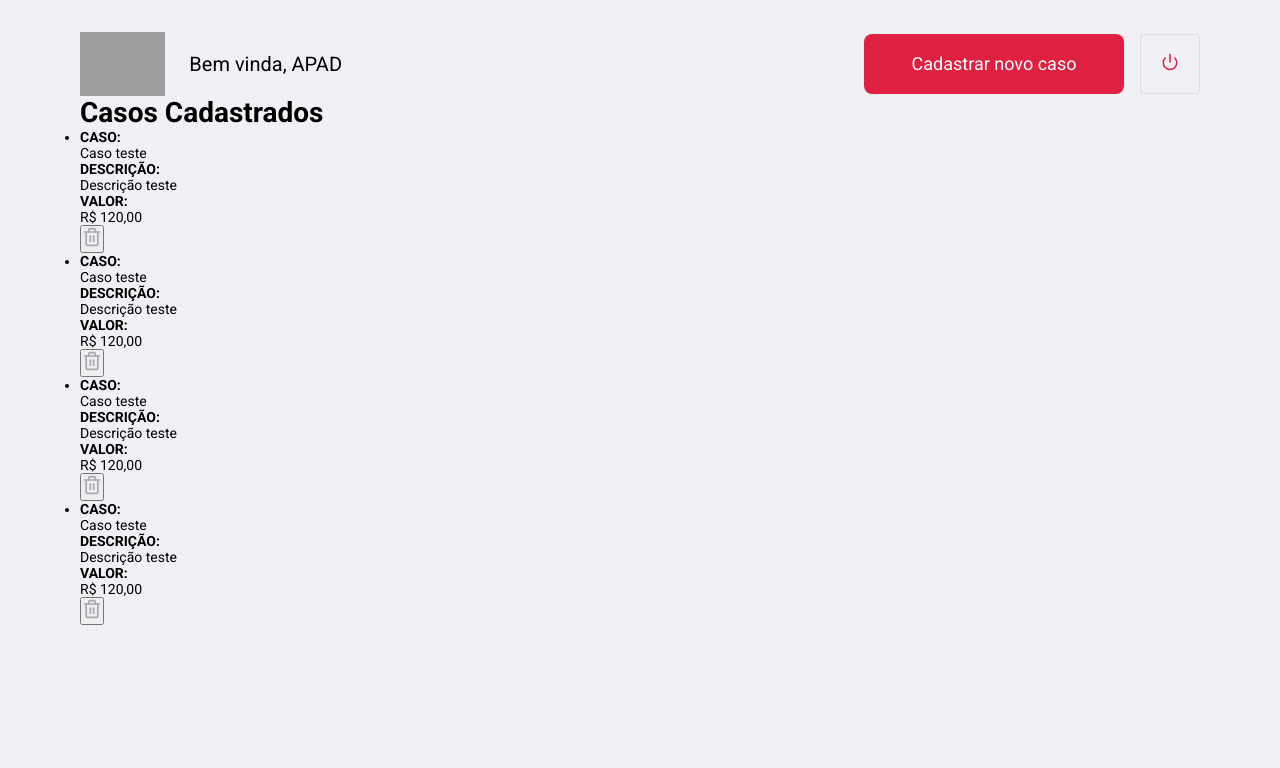
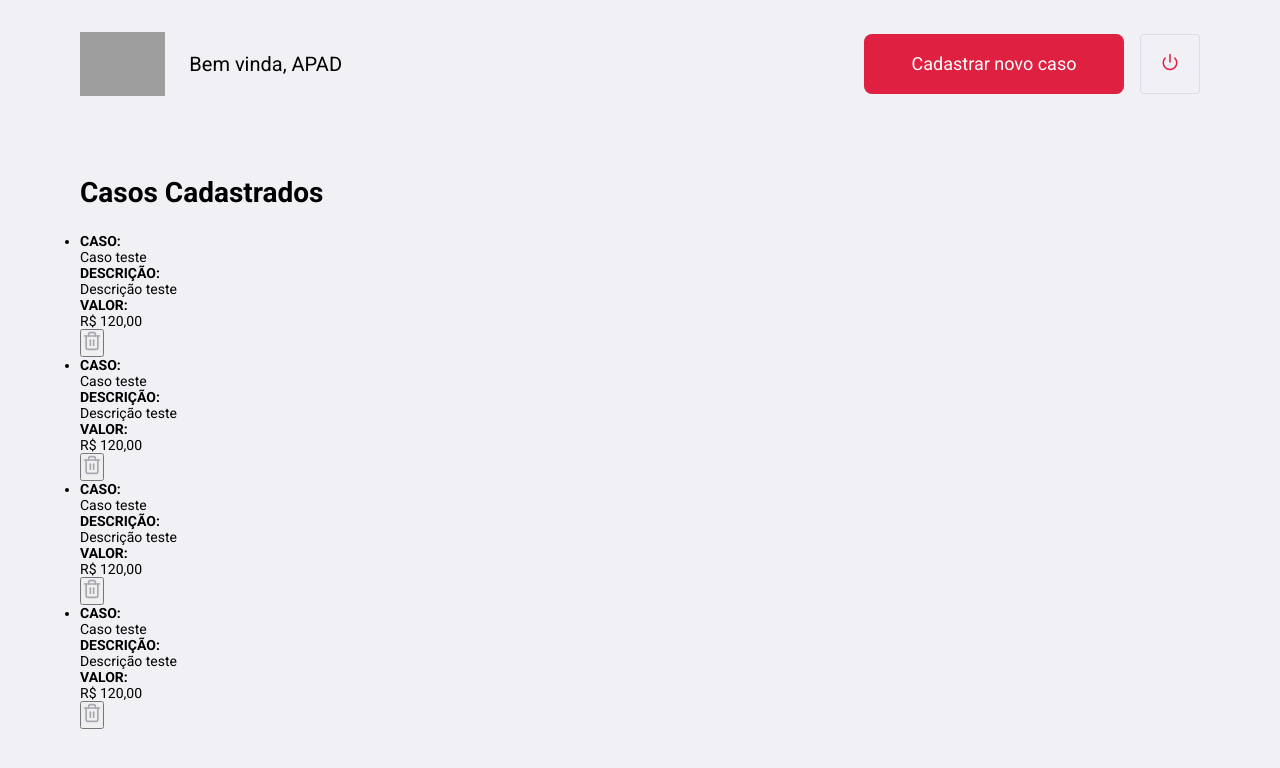
Before and after one commit to thamirisbalbi/omnistack-frontend-react, a React (Create React App) app: page /profile in a window 1280 px wide. Shown: the top 768 px of the page. Built offline with nearby package versions, Linux system fonts and the light colour scheme; grey boxes are pictures that could not be loaded.

Commit message:
Estilização do h1 da página Profile

```diff
--- a/src/pages/Profile/styles.css
+++ b/src/pages/Profile/styles.css
@@ -39,3 +39,8 @@
 .profile-container header button:hover {
     border-color: #999;
 }
+
+.profile-container h1 {
+    margin-top: 80px;
+    margin-bottom: 24px;
+}
```
